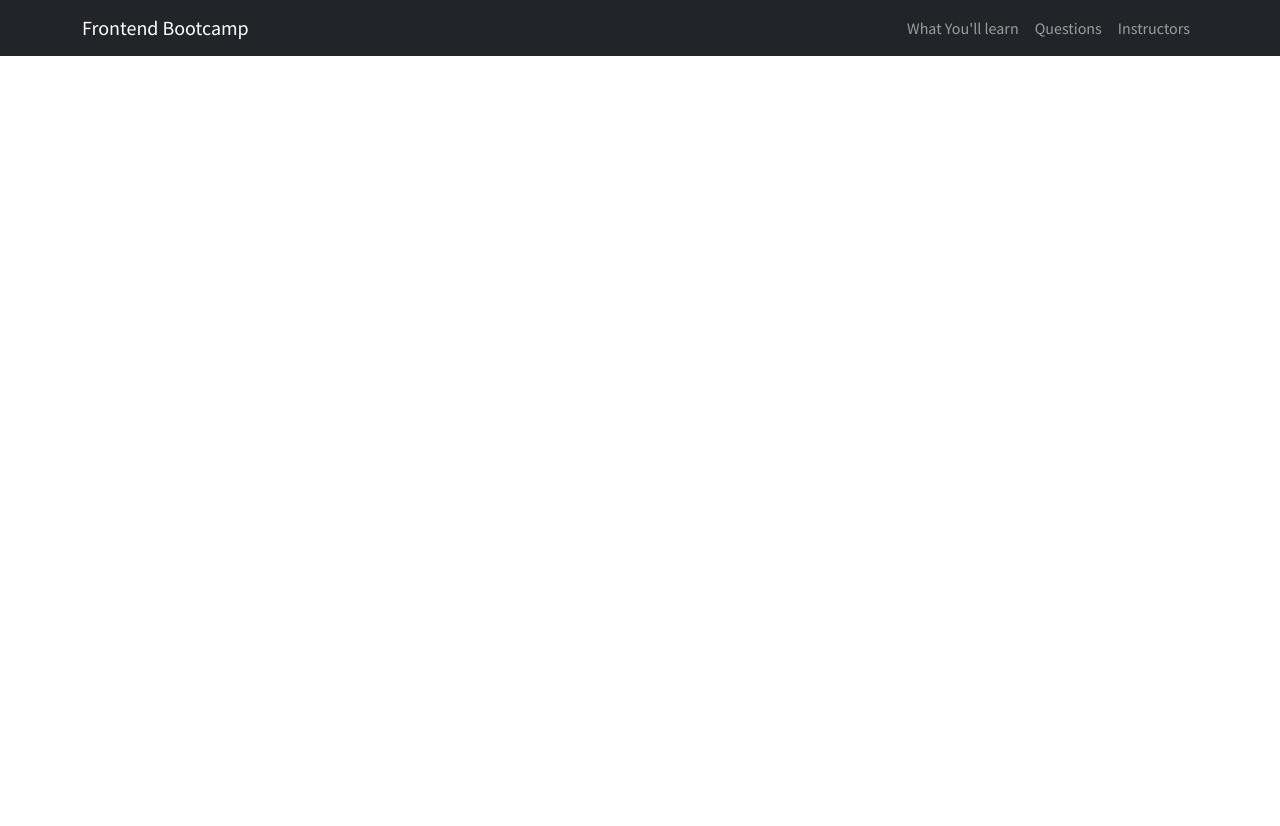
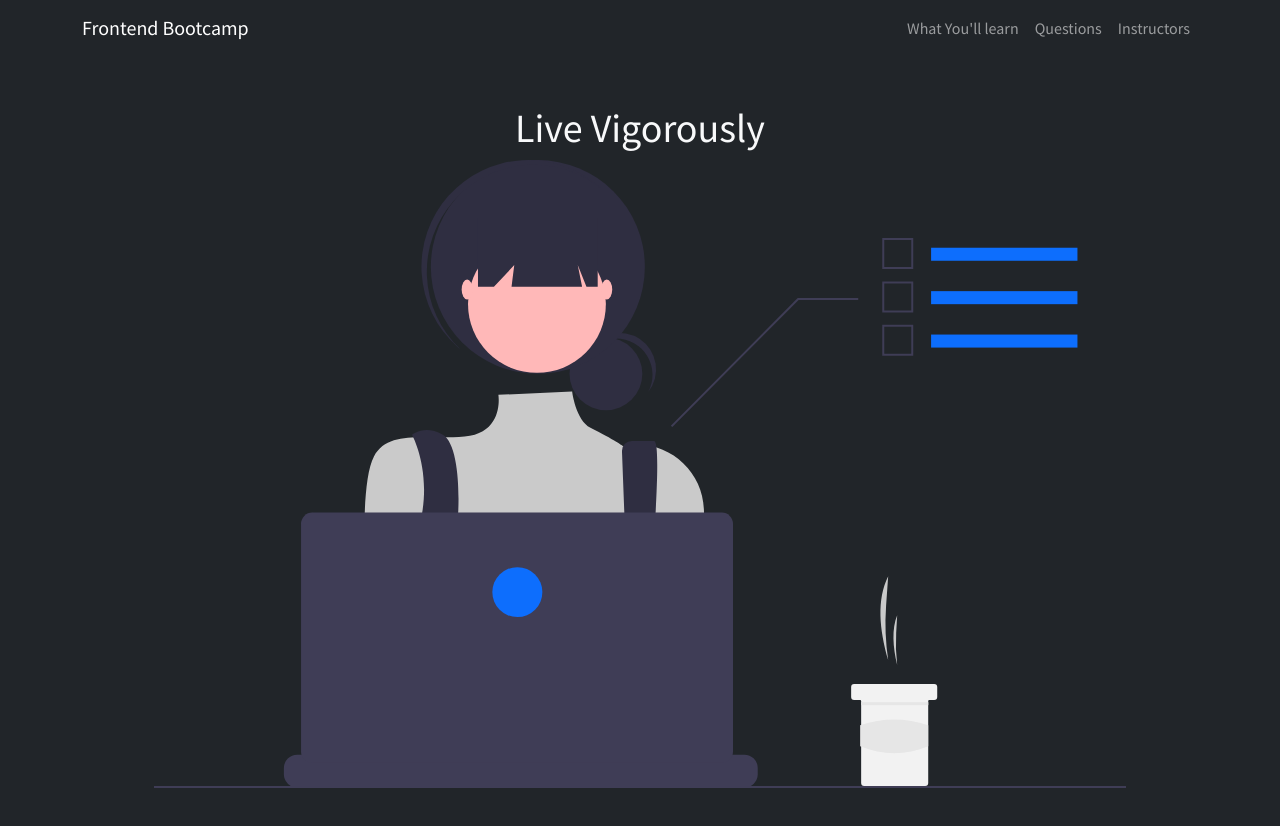
Before and after one commit to amandrafino/boot-traversy, a website: page index.html in a window 1280 px wide. Before the commit the page ends 800 px from the top, so only its background shows below. Drawn offline with nearby package versions, Linux system fonts and the light colour scheme.

Commit message:
index new images
working on showcase section & added images

```diff
--- a/index.html
+++ b/index.html
@@ -42,6 +42,16 @@
       </div><!-- end container -->
     </nav><!-- end nav -->
 
+    <!-- showcase -->
+    <section class="bg-dark text-light p-5 text-center">
+      <div class="container">
+        <div>
+          <div><h1>Live Vigorously</h1></div>
+          <img src="img/showcase.svg" alt="">
+        </div>
+      </div>
+    </section>
+
 
 
   <!-- Script -->
```
Also changed, not shown: img/fundamentals.svg (added), img/react.svg (added), img/showcase.svg (added).
